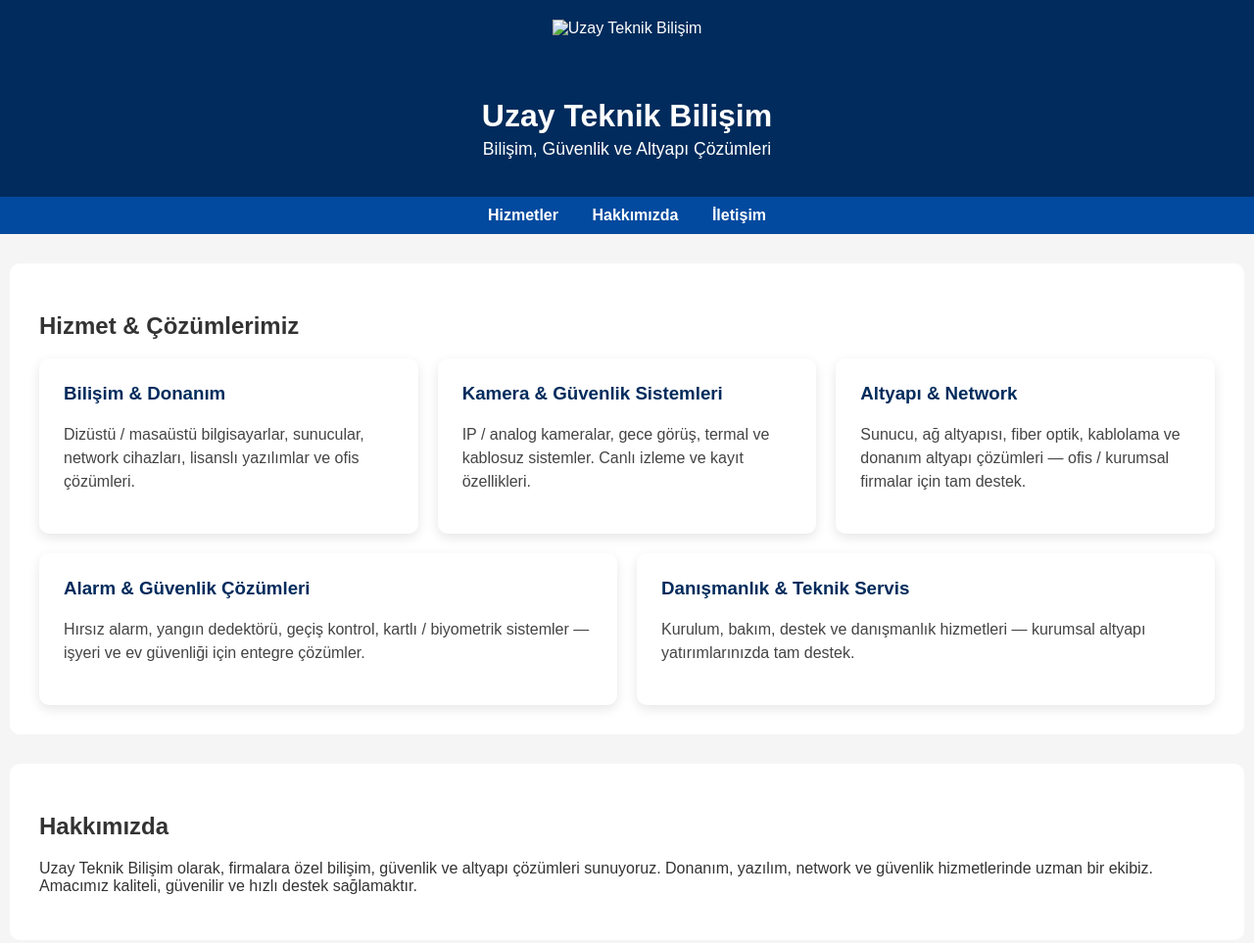
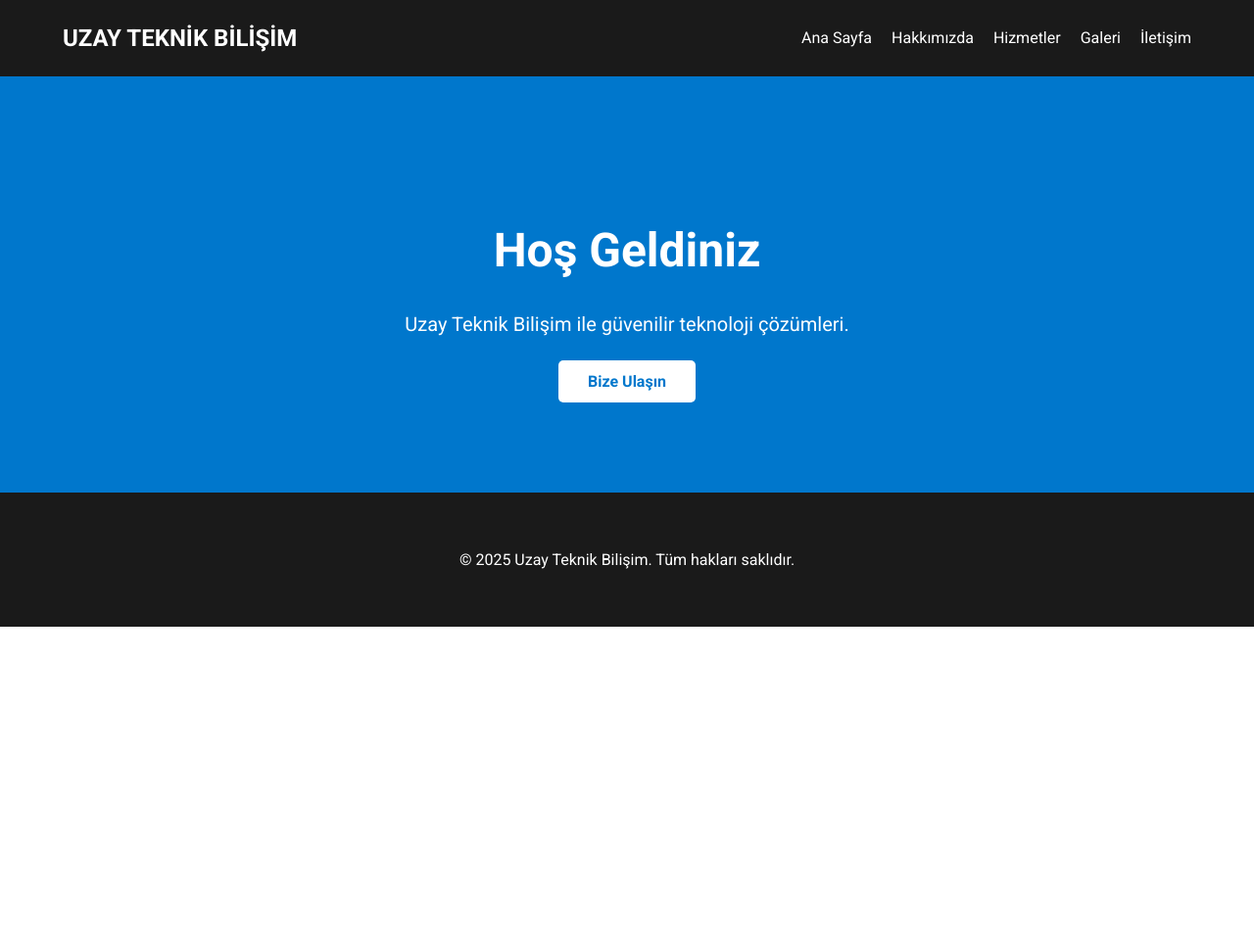
Before and after one commit to alidemiralp/uzayteknikbilisim.com, a plain HTML site: page index.html in a window 1280 px wide. Shown: the top 963 px of the page at 98% size. After the commit the page ends 800 px from the top, so only its background shows below. Drawn offline with Linux system fonts and the light colour scheme; files that its build step writes are made by us from their sources.

Commit message:
Add files via upload

```diff
--- a/index.html
+++ b/index.html
@@ -1,108 +1 @@
-<!DOCTYPE html>
-<html lang="tr">
-<head>
-<meta charset="UTF-8">
-<meta name="viewport" content="width=device-width, initial-scale=1.0">
-<title>Uzay Teknik Bilişim</title>
-<style>
-  /* Genel stil */
-  body {margin:0; font-family: Arial, sans-serif; background:#f5f5f5; color:#333;}
-  a {text-decoration:none; color:inherit;}
-
-  /* Header */
-  header {background:#002b5c; color:white; padding:20px; text-align:center; display:flex; flex-direction:column; align-items:center;}
-  header img {height:70px; margin-bottom:10px; transition: transform 0.3s;}
-  header img:hover {transform: scale(1.1);}
-  header h1 {margin:0; font-size:2em;}
-  header p {margin-top:5px; font-size:1.1em;}
-
-  /* Menü */
-  nav {background:#014a9f; padding:10px; text-align:center;}
-  nav a {color:white; margin:0 15px; font-weight:bold; position:relative; transition:0.3s;}
-  nav a::after {
-    content:""; position:absolute; width:0; height:2px; background:#ffd700; left:0; bottom:-5px; transition:0.3s;
-  }
-  nav a:hover::after {width:100%;}
-
-  /* Bölümler */
-  .section {max-width:1200px; margin:30px auto; background:white; padding:30px; border-radius:10px;}
-
-  /* Kartlar */
-  .cards {display:flex; flex-wrap:wrap; gap:20px; justify-content:center;}
-  .card {
-    flex:1 1 280px; background:#fff; border-radius:10px; box-shadow:0 4px 12px rgba(0,0,0,0.1);
-    padding:25px; transition: transform 0.3s, box-shadow 0.3s;
-  }
-  .card:hover {transform: translateY(-8px); box-shadow:0 12px 24px rgba(0,0,0,0.2);}
-  .card h3 {color:#002b5c; margin-top:0;}
-  .card p {line-height:1.5; color:#444;}
-
-  /* Footer */
-  footer {background:#002b5c; color:white; text-align:center; padding:20px; margin-top:40px;}
-
-  /* Responsive */
-  @media(max-width:768px){
-    .cards{flex-direction:column; align-items:center;}
-    nav a{display:block; margin:10px 0;}
-  }
-</style>
-</head>
-<body>
-
-<header>
-  <!-- Logo URL yerine kendi logo dosyanı veya linkini kullan -->
-  <img src="logo.png" alt="Uzay Teknik Bilişim">
-  <h1>Uzay Teknik Bilişim</h1>
-  <p>Bilişim, Güvenlik ve Altyapı Çözümleri</p>
-</header>
-
-<nav>
-  <a href="#hizmetler">Hizmetler</a>
-  <a href="#about">Hakkımızda</a>
-  <a href="#iletisim">İletişim</a>
-</nav>
-
-<section id="hizmetler" class="section">
-  <h2>Hizmet & Çözümlerimiz</h2>
-  <div class="cards">
-    <div class="card">
-      <h3>Bilişim & Donanım</h3>
-      <p>Dizüstü / masaüstü bilgisayarlar, sunucular, network cihazları, lisanslı yazılımlar ve ofis çözümleri.</p>
-    </div>
-    <div class="card">
-      <h3>Kamera & Güvenlik Sistemleri</h3>
-      <p>IP / analog kameralar, gece görüş, termal ve kablosuz sistemler. Canlı izleme ve kayıt özellikleri.</p>
-    </div>
-    <div class="card">
-      <h3>Altyapı & Network</h3>
-      <p>Sunucu, ağ altyapısı, fiber optik, kablolama ve donanım altyapı çözümleri — ofis / kurumsal firmalar için tam destek.</p>
-    </div>
-    <div class="card">
-      <h3>Alarm & Güvenlik Çözümleri</h3>
-      <p>Hırsız alarm, yangın dedektörü, geçiş kontrol, kartlı / biyometrik sistemler — işyeri ve ev güvenliği için entegre çözümler.</p>
-    </div>
-    <div class="card">
-      <h3>Danışmanlık & Teknik Servis</h3>
-      <p>Kurulum, bakım, destek ve danışmanlık hizmetleri — kurumsal altyapı yatırımlarınızda tam destek.</p>
-    </div>
-  </div>
-</section>
-
-<section id="about" class="section">
-  <h2>Hakkımızda</h2>
-  <p>Uzay Teknik Bilişim olarak, firmalara özel bilişim, güvenlik ve altyapı çözümleri sunuyoruz. Donanım, yazılım, network ve güvenlik hizmetlerinde uzman bir ekibiz. Amacımız kaliteli, güvenilir ve hızlı destek sağlamaktır.</p>
-</section>
-
-<section id="iletisim" class="section">
-  <h2>İletişim</h2>
-  <p>Email: info@uzayteknikbilisim.com</p>
-  <p>Telefon: (0422) 324 07 08</p>
-  <p>Adres: Merkez/Malatya, Çilesiz, Hasan Bey Cd. No:307/2E, 44100 Yeşilyurt/Malatya, Türkiye</p>
-</section>
-
-<footer>
-  &copy; 2025 Uzay Teknik Bilişim. Tüm hakları saklıdır.
-</footer>
-
-</body>
-</html>
+<!DOCTYPE html><html lang='tr'><head><meta charset='UTF-8'><meta name='viewport' content='width=device-width, initial-scale=1.0'><title>Uzay Teknik Bilişim</title><link href='https://fonts.googleapis.com/css2?family=Roboto:wght@400;700&display=swap' rel='stylesheet'><link rel='stylesheet' href='css/style.css'></head><body><header><div class='container'><div class='logo'>UZAY TEKNİK BİLİŞİM</div><nav><a href='index.html'>Ana Sayfa</a><a href='about.html'>Hakkımızda</a><a href='services.html'>Hizmetler</a><a href='gallery.html'>Galeri</a><a href='contact.html'>İletişim</a></nav></div></header><section class='hero'><div class='container'><h1>Hoş Geldiniz</h1><p>Uzay Teknik Bilişim ile güvenilir teknoloji çözümleri.</p><a href='contact.html'>Bize Ulaşın</a></div></section><footer><p>&copy; 2025 Uzay Teknik Bilişim. Tüm hakları saklıdır.</p></footer></body></html>
--- /dev/null
+++ b/style.css
@@ -0,0 +1,22 @@
+
+body { margin:0; font-family: 'Roboto', sans-serif; line-height:1.6; color:#333; }
+header { background:#1a1a1a; color:#fff; padding:20px 0; }
+header .container { width:90%; max-width:1200px; margin:0 auto; display:flex; justify-content: space-between; align-items:center; }
+header .logo { font-weight:bold; font-size:24px; }
+nav a { color:#fff; margin-left:20px; text-decoration:none; font-weight:500; }
+nav a:hover { text-decoration: underline; }
+.hero { background:#0077cc; color:#fff; padding:100px 0; text-align:center; }
+.hero h1 { font-size:48px; margin-bottom:20px; }
+.hero p { font-size:20px; margin-bottom:30px; }
+.hero a { background:#fff; color:#0077cc; padding:12px 30px; text-decoration:none; font-weight:bold; border-radius:5px; }
+.section { padding:60px 0; }
+.container { width:90%; max-width:1200px; margin:0 auto; }
+.cards { display:flex; flex-wrap:wrap; gap:20px; justify-content: center; }
+.card { flex:1 1 250px; background:#f5f5f5; padding:20px; border-radius:10px; text-align:center; }
+.card h3 { margin-bottom:15px; }
+.card p { font-size:16px; color:#555; }
+footer { background:#1a1a1a; color:#fff; padding:40px 0; text-align:center; }
+footer a { color:#fff; margin:0 10px; text-decoration:none; }
+form input, form textarea { padding:10px; width:100%; margin:10px 0; border:1px solid #ccc; border-radius:5px; }
+form button { padding:12px 25px; background:#0077cc; color:#fff; border:none; border-radius:5px; cursor:pointer; }
+form button:hover { background:#005fa3; }
```
Also changed, not shown: about.html (added, +1 -0 lines), contact.html (added, +1 -0 lines), gallery.html (added, +1 -0 lines), services.html (added, +1 -0 lines).
